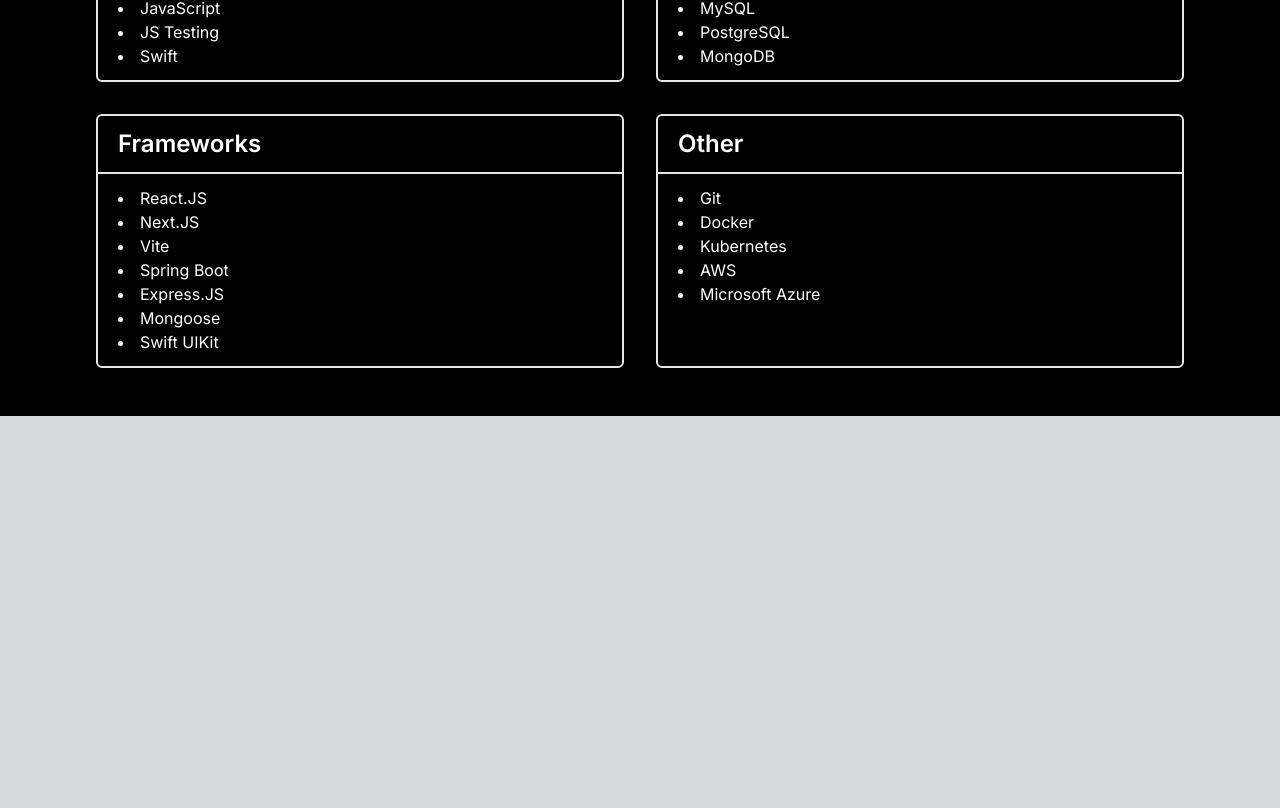
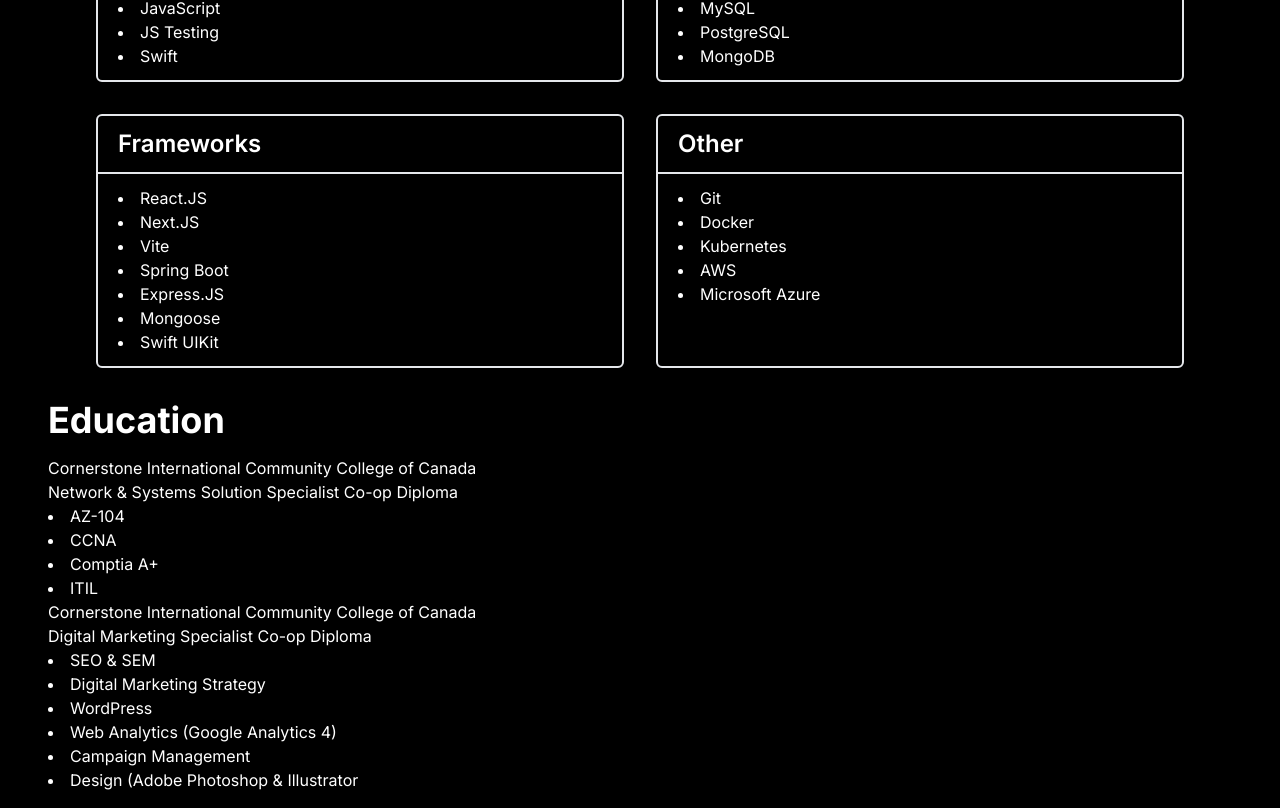
Before and after one commit to mark62005/portfolio, a Next.js app: page / in a window 1280 px wide. Shown: the part 1491-2299 px from the top of the page. Before the commit the page ends 1907 px from the top, so only its background shows below. Built offline with nearby package versions, Linux system fonts and the light colour scheme.

Commit message:
Add education section

```diff
--- /dev/null
+++ b/src/app/components/EducationSection.jsx
@@ -0,0 +1,61 @@
+import SectionHeaderText from "./SectionHeaderText";
+
+const EducationSection = () => {
+	const educations = [
+		{
+			school: "Cornerstone International Community College of Canada",
+			program: "Network & Systems Solution Specialist",
+			type: "Co-op Diploma",
+			duration: {
+				start: "Sep 2023",
+				end: "current",
+			},
+			subjects: ["AZ-104", "CCNA", "Comptia A+", "ITIL"],
+		},
+		{
+			school: "Cornerstone International Community College of Canada",
+			program: "Digital Marketing Specialist",
+			type: "Co-op Diploma",
+			duration: {
+				start: "Jan 2021",
+				end: "Dec 2021",
+			},
+			subjects: [
+				"SEO & SEM",
+				"Digital Marketing Strategy",
+				"WordPress",
+				"Web Analytics (Google Analytics 4)",
+				"Campaign Management",
+				"Design (Adobe Photoshop & Illustrator",
+			],
+		},
+	];
+
+	return (
+		<section className="grid grid-cols-1">
+			<SectionHeaderText text="Education" />
+			{educations.map((education, index) => (
+				<div
+					className="flex flex-col"
+					key={index}
+				>
+					<h3>{education.school}</h3>
+					<h4>
+						{education.program} <span>{education.type}</span>
+					</h4>
+					<ul>
+						{education.subjects.map((subject, i) => (
+							<li
+								key={i}
+								className="text-base list-disc list-inside"
+							>
+								{subject}
+							</li>
+						))}
+					</ul>
+				</div>
+			))}
+		</section>
+	);
+};
+export default EducationSection;
--- a/src/app/page.js
+++ b/src/app/page.js
@@ -1,8 +1,8 @@
 import AboutMeSection from "@components/AboutMeSection";
+import EducationSection from "@components/EducationSection";
 import Header from "@components/Header";
 import HeroSection from "@components/HeroSection";
 import SkillsSection from "@components/SkillsSection";
-import Image from "next/image";
 
 export default function Home() {
 	return (
@@ -12,6 +12,7 @@
 				<HeroSection />
 				<AboutMeSection />
 				<SkillsSection />
+				<EducationSection />
 			</main>
 		</div>
 	);
```
